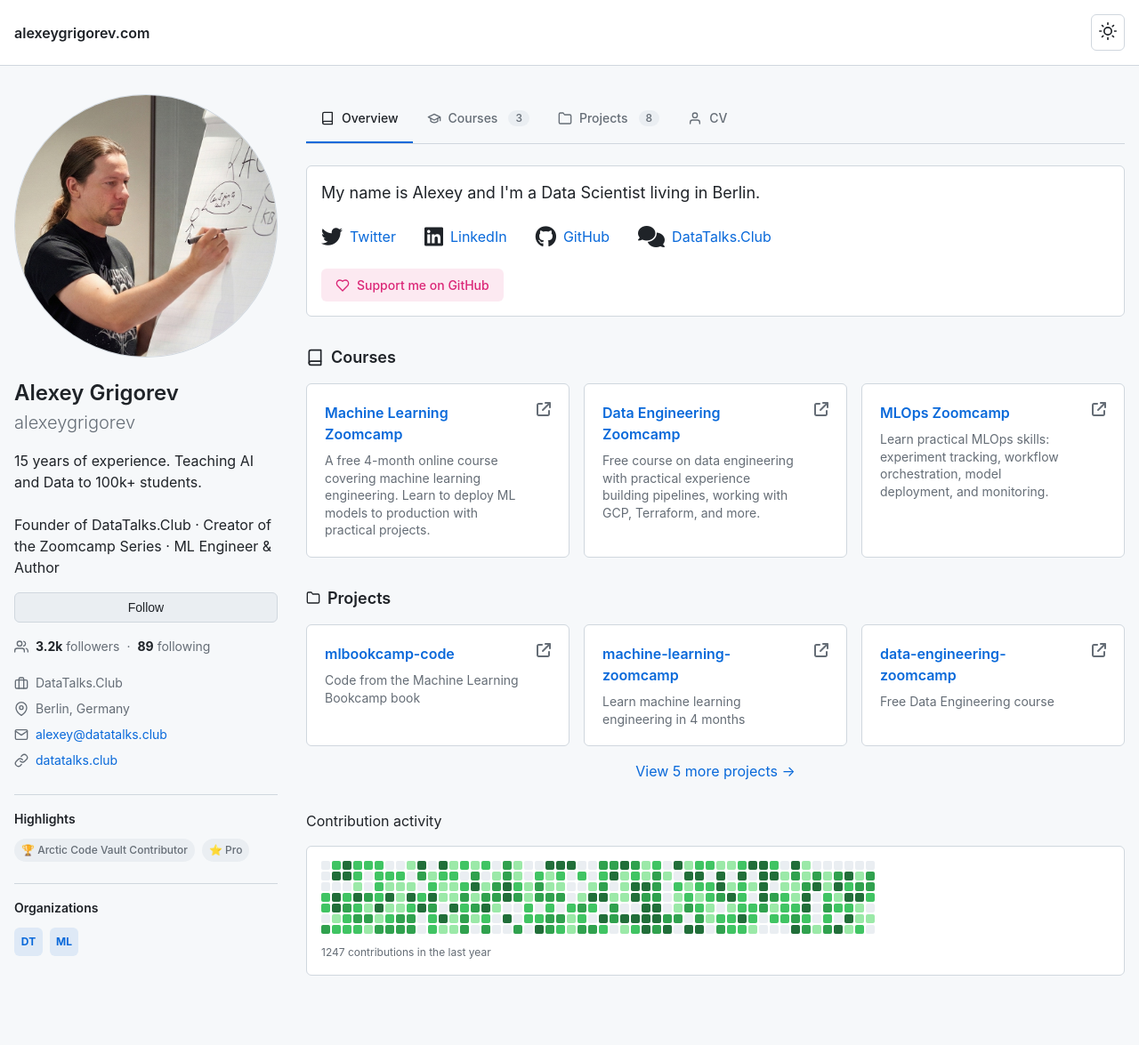
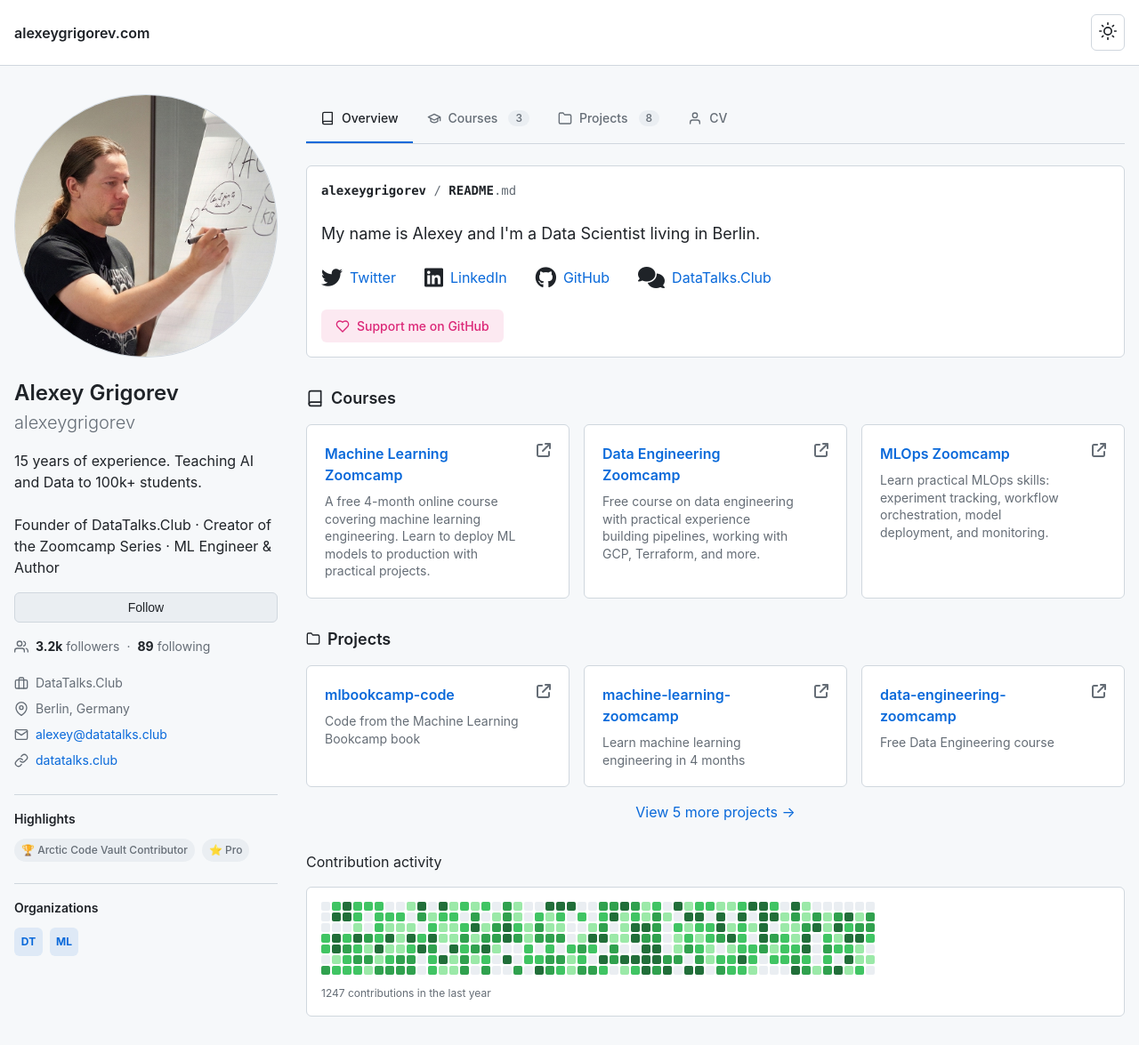
Before and after one commit to alexeygrigorev/alexeygrigorev.github.io, a Jekyll site: the page built from index.html, in a window 1280 px wide. Shown: the whole page at 89% size. Built offline with Jekyll 4.4.1, drawn with Linux system fonts in a browser that asks for light colours; before the commit the page ends 1129 px from its top, so only the background shows below that.

Commit message:
style touches

```diff
--- a/assets/css/main.css
+++ b/assets/css/main.css
@@ -363,6 +363,22 @@ body.dark .icon-sun {
 
 .tab-content.active {
   display: block;
+}
+
+/* Profile README Header */
+.profile-readme-header {
+  padding-bottom: 1.5rem;
+  font-size: 0.875rem;
+}
+
+.profile-readme-path {
+  color: var(--muted-foreground);
+  font-family: ui-monospace, SFMono-Regular, "SF Mono", Menlo, Consolas, "Liberation Mono", monospace;
+}
+
+.profile-readme-path strong {
+  color: var(--foreground);
+  font-weight: 600;
 }
 
 /* Cards */
--- a/index.html
+++ b/index.html
@@ -7,6 +7,10 @@ tab_id: tab-overview
 
 <!-- Intro -->
 <section class="card">
+  <div class="profile-readme-header">
+    <span class="profile-readme-path"><strong>alexeygrigorev</strong> / <strong>README</strong>.md</span>
+  </div>
+
   <div class="intro-section">
     <div class="intro-content">
       <p class="intro-text">
```
